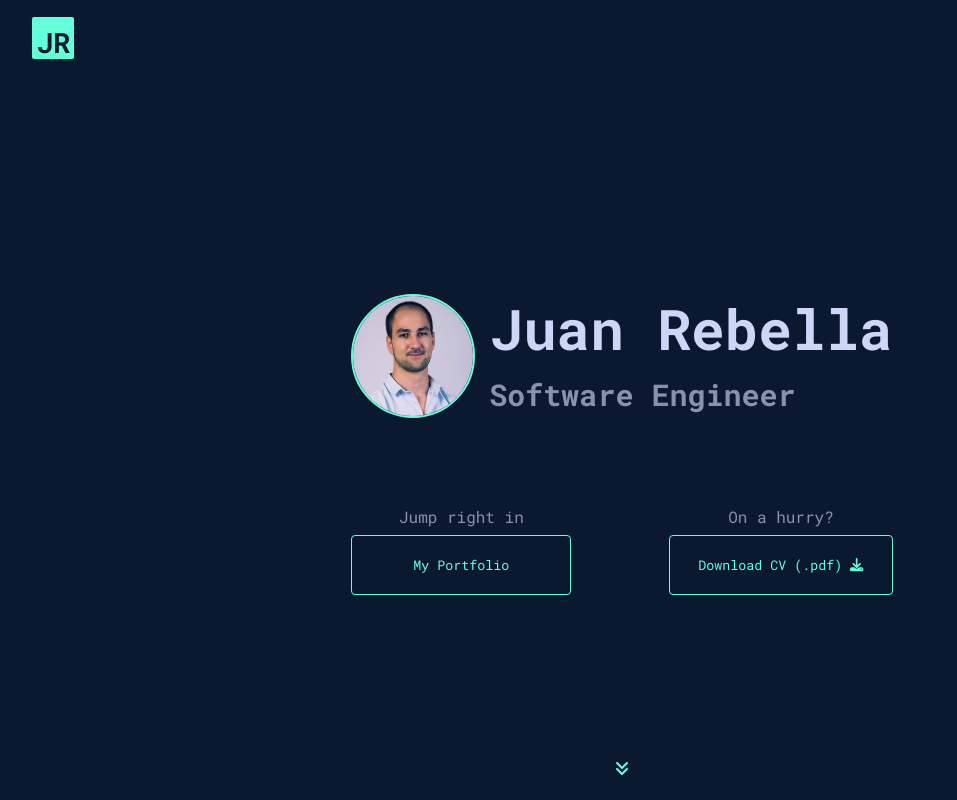
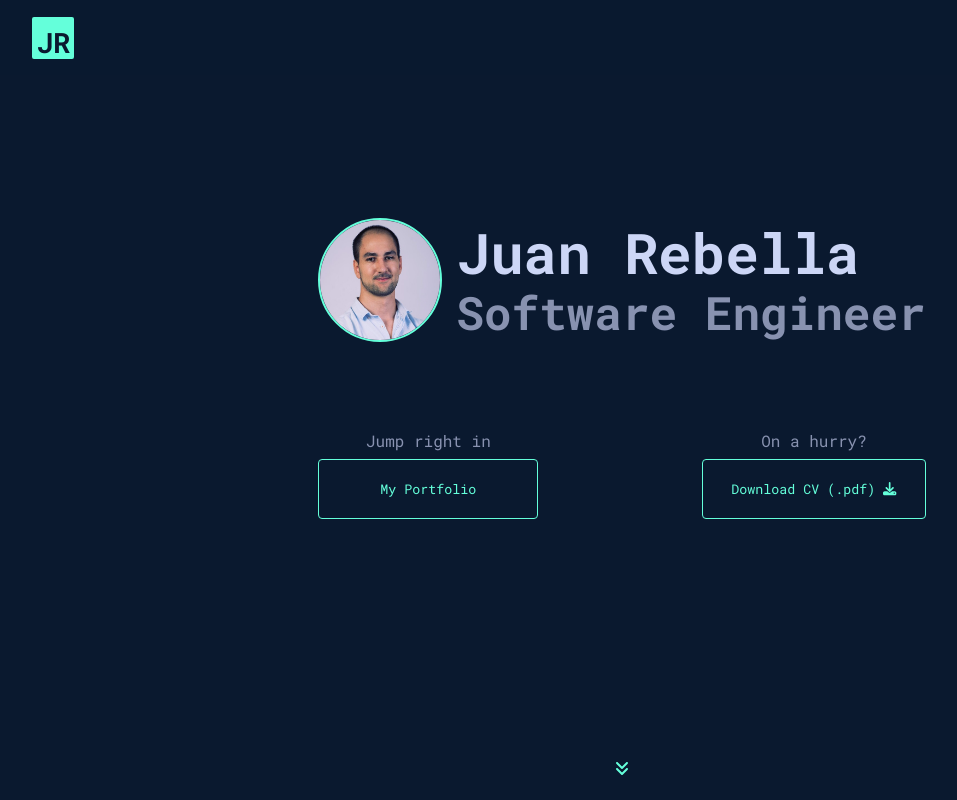
Before and after one commit to JRebella/portfolio, a Next.js app: page / in a window 1280 px wide. Shown: the top 800 px of the page, without its empty margins (18-975 px from the left). Built offline with nearby package versions, Linux system fonts and the light colour scheme.

Commit message:
fix: home font sizes and margins

```diff
--- a/pageComponents/home/HomeSection.tsx
+++ b/pageComponents/home/HomeSection.tsx
@@ -56,14 +56,15 @@ const HomeSection: FunctionComponent<ComponentProps<"section">> = () => {
         </div>
       </div>
       <Link href="#about" passHref>
-        <FontAwesomeIcon
-          icon={faAnglesDown}
+        <div
           className={classNames(
             styles["more-arrow"],
             styles[`more-arrow--${state}`],
             "animate__animated animate__shakeY"
           )}
-        />
+        >
+          <FontAwesomeIcon icon={faAnglesDown} />
+        </div>
       </Link>
     </section>
   );
--- a/pageComponents/home/home.module.scss
+++ b/pageComponents/home/home.module.scss
@@ -7,7 +7,7 @@ section.container {
 }
 
 .content {
-  margin-top: 128px;
+  margin: 128px 0;
 
   display: flex;
   flex-direction: column;
@@ -42,7 +42,15 @@ section.container {
 
 .subtitle {
   color: var(--ds-text-primary);
-  font-size: 30px;
+  font-size: 46px;
+
+  @include viewport-xs {
+    font-size: 30px;
+  }
+
+  @include viewport-md {
+    font-size: 36px;
+  }
 }
 
 .avatar {
@@ -83,6 +91,11 @@ section.container {
 }
 
 .more-arrow {
+  height: 40px;
+  width: 40px;
+  display: flex;
+  align-items: flex-end;
+  justify-content: center;
   color: var(--ds-primary);
 
   cursor: pointer;
@@ -94,6 +107,10 @@ section.container {
   opacity: 0;
 
   transition: opacity 0.5s ease-in;
+
+  @include viewport-xs {
+    display: none;
+  }
 }
 
 .more-arrow--top {
```
